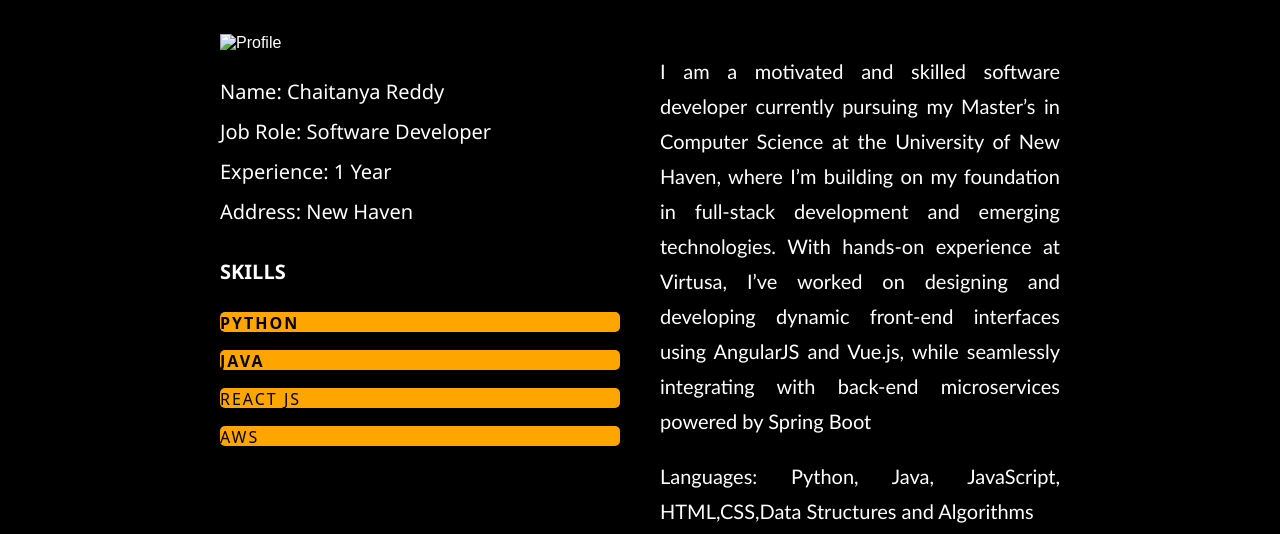
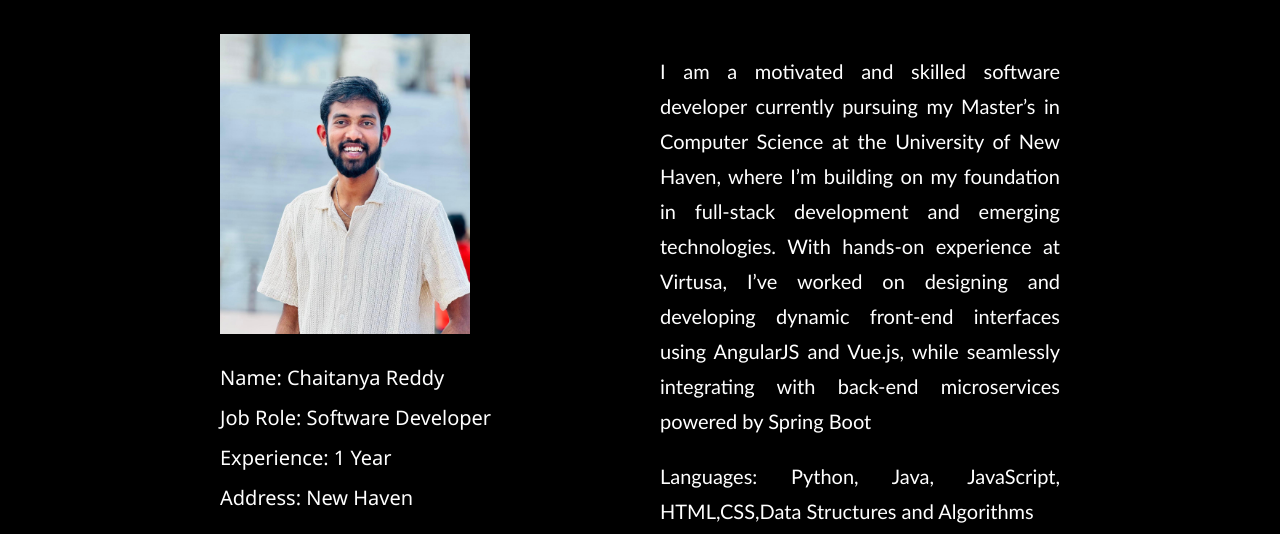
Before and after one commit to ChaitanyaReddy01/Chaitanya-Portfolio, a plain HTML site: page index.html in a window 1280 px wide. Shown: the part 711-1245 px from the top of the page. Drawn offline with Linux system fonts and the light colour scheme.

Commit message:
Update index.html

```diff
--- a/index.html
+++ b/index.html
@@ -21,7 +21,7 @@
     <h3>ABOUT ME</h3>
     <div class="img-txt">
       <div class="section section-left">
-      <img src="C:\Users\CHAITU\Pictures\Trychifunk Designs\smartmockups_lcn9n878.jpg" alt="Profile ">
+      <img src="portfolio img.jpeg" alt="Profile ">
       <p>Name: Chaitanya Reddy<br>
         Job Role: Software Developer<br>
         Experience: 1 Year<br>
```
